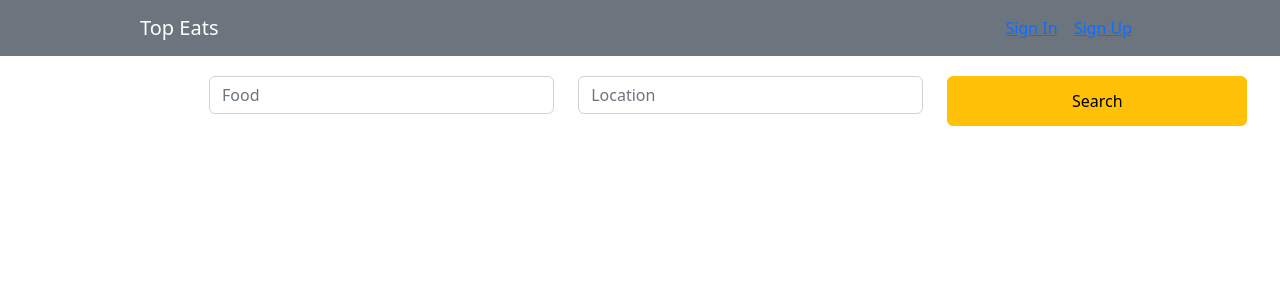
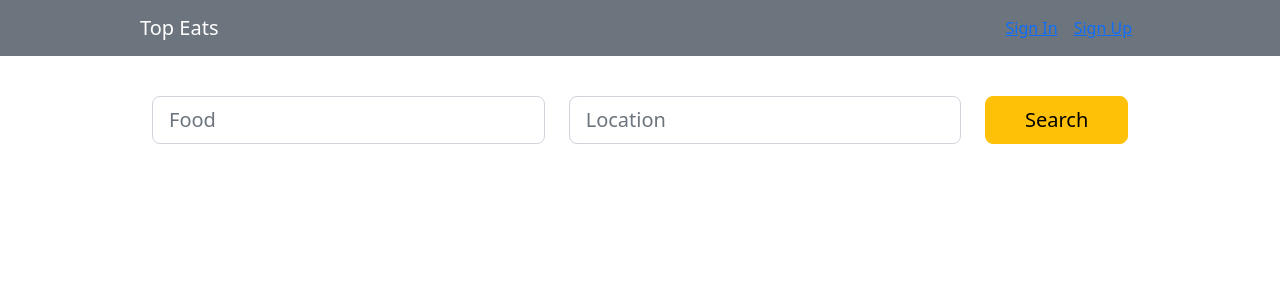
Before and after one commit to CalebSamland/top-eats, a React (Create React App) app in the folder packages/client/: page / in a window 1280 px wide. Shown: the top 300 px of the page. Built offline with nearby package versions, Linux system fonts and the light colour scheme.

Commit message:
Fixed spacing for seachbar

```diff
--- a/packages/client/src/components/SearchBar/SearchBar.js
+++ b/packages/client/src/components/SearchBar/SearchBar.js
@@ -57,16 +57,16 @@ const SearchBar = ({restaurants, setRestaurants}) => {
 
 
   return (
-    <Form style={{margin: '20px'}}>
-      <Row>
-        <Col xs={5}>
-          <Form.Control type='text' name='term' placeholder="Food" value={searchInput.term} onChange={handleChange} />
+    <Form style={{margin: '40px 0'}}>
+      <Row style={{width: '100%'}}>
+        <Col xl={5}>
+          <Form.Control size='lg' type='text' name='term' placeholder="Food" value={searchInput.term} onChange={handleChange} />
         </Col>
-        <Col xs={5}>
-          <Form.Control type="text" name="location" value={searchInput.location} placeholder="Location" onChange={handleChange} />
+        <Col xl={5}>
+          <Form.Control size='lg' type="text" name="location" value={searchInput.location} placeholder="Location" onChange={handleChange} />
         </Col>
-        <Col xs={2} className='justify-content-center'>
-          <Button style={{minWidth: '100%'}} variant='warning' onClick={handleSearch}>Search</Button>
+        <Col xl={2} className='justify-content-center'>
+          <Button as='div' style={{minWidth: '100%'}} type='submit' size='lg' variant='warning' onClick={handleSearch}>Search</Button>
         </Col>
       </Row>
     </Form>
```
